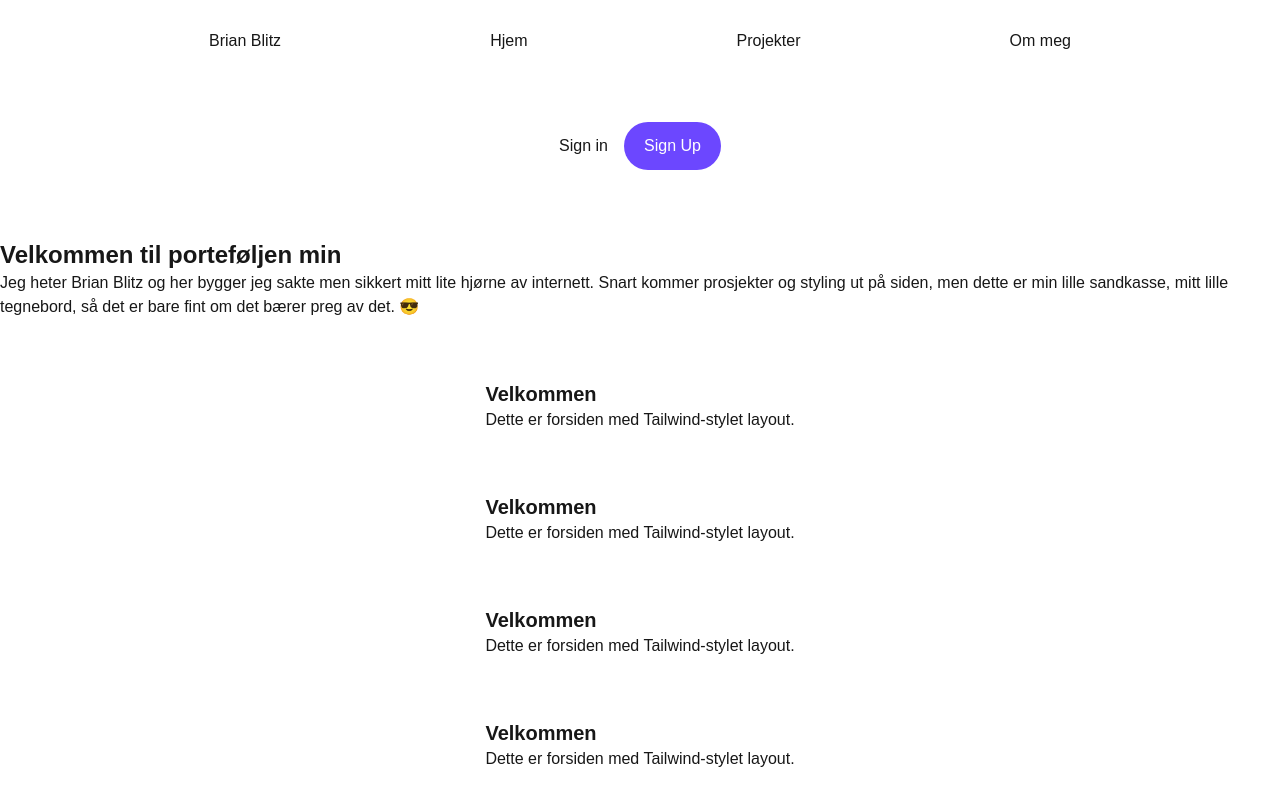
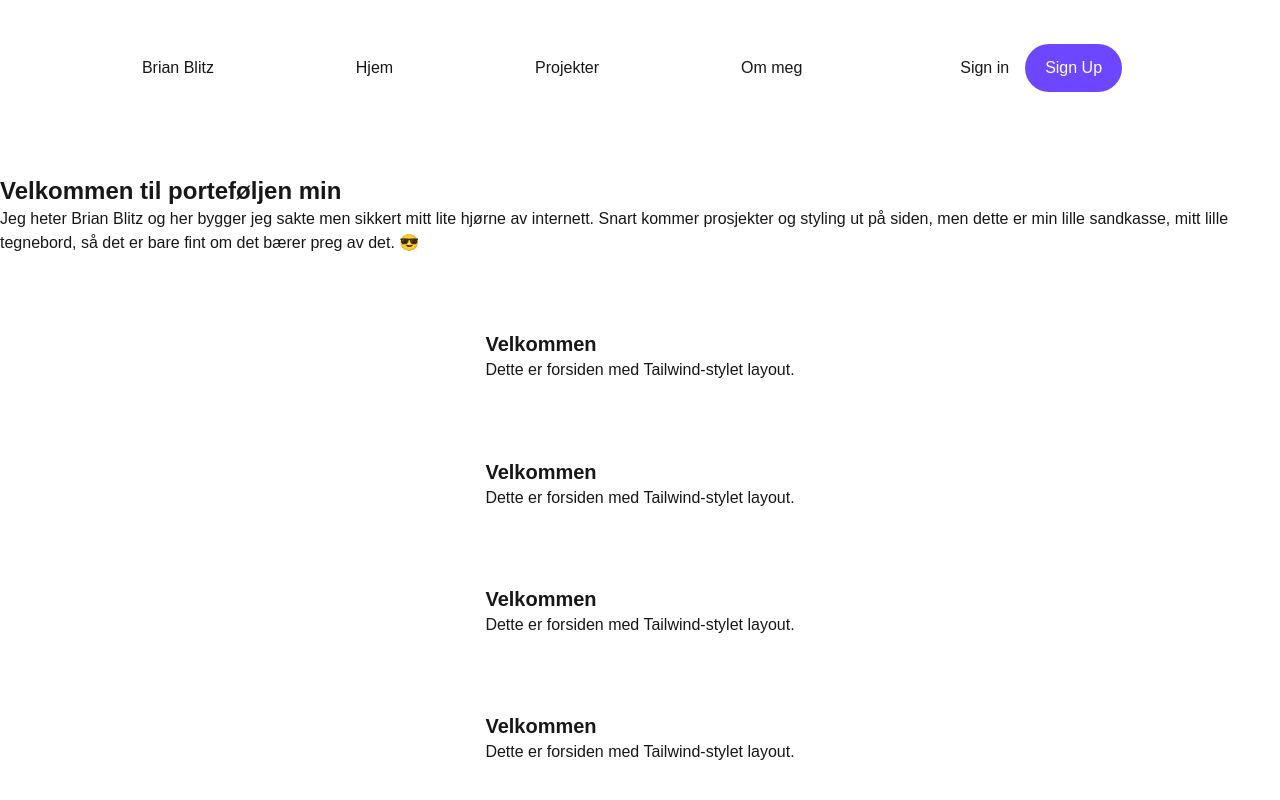
Before and after one commit to solreven/anarcho, a Next.js app: page / in a window 1280 px wide. Built offline with nearby package versions, Linux system fonts and the light colour scheme; no server answers.

Commit message:
v.0.02 - Fixed the layout for the header

```diff
--- a/app/components/PageLayout.tsx
+++ b/app/components/PageLayout.tsx
@@ -15,14 +15,13 @@ export default function PageLayout({ children }: PageLayoutProps) {
     <main
       className={`h-screen flex flex-col items-center justify-around gap-1`}
     >
-      <nav className={`flex w-screen justify-evenly`}>
+      <ClerkProvider>
+        <nav className={`flex w-screen justify-evenly items-center`}>
           <h1>Brian Blitz</h1>
           <Link href="../">Hjem</Link>
           <Link href="../projects">Projekter</Link>
           <Link href="../about">Om meg</Link>
-      </nav>
-      <ClerkProvider>
-        <header className="flex justify-end items-center p-4 gap-4 h-16">
+          <div className="flex justify-end items-center p-4 gap-4 h-16">
             <Show when="signed-out">
               <SignInButton />
               <SignUpButton>
@@ -34,7 +33,8 @@ export default function PageLayout({ children }: PageLayoutProps) {
             <Show when="signed-in">
               <UserButton />
             </Show>
-        </header>
+          </div>
+        </nav>
         {children}
       </ClerkProvider>
     </main>
```
Lines whose indentation alone changed are shown as unchanged.
